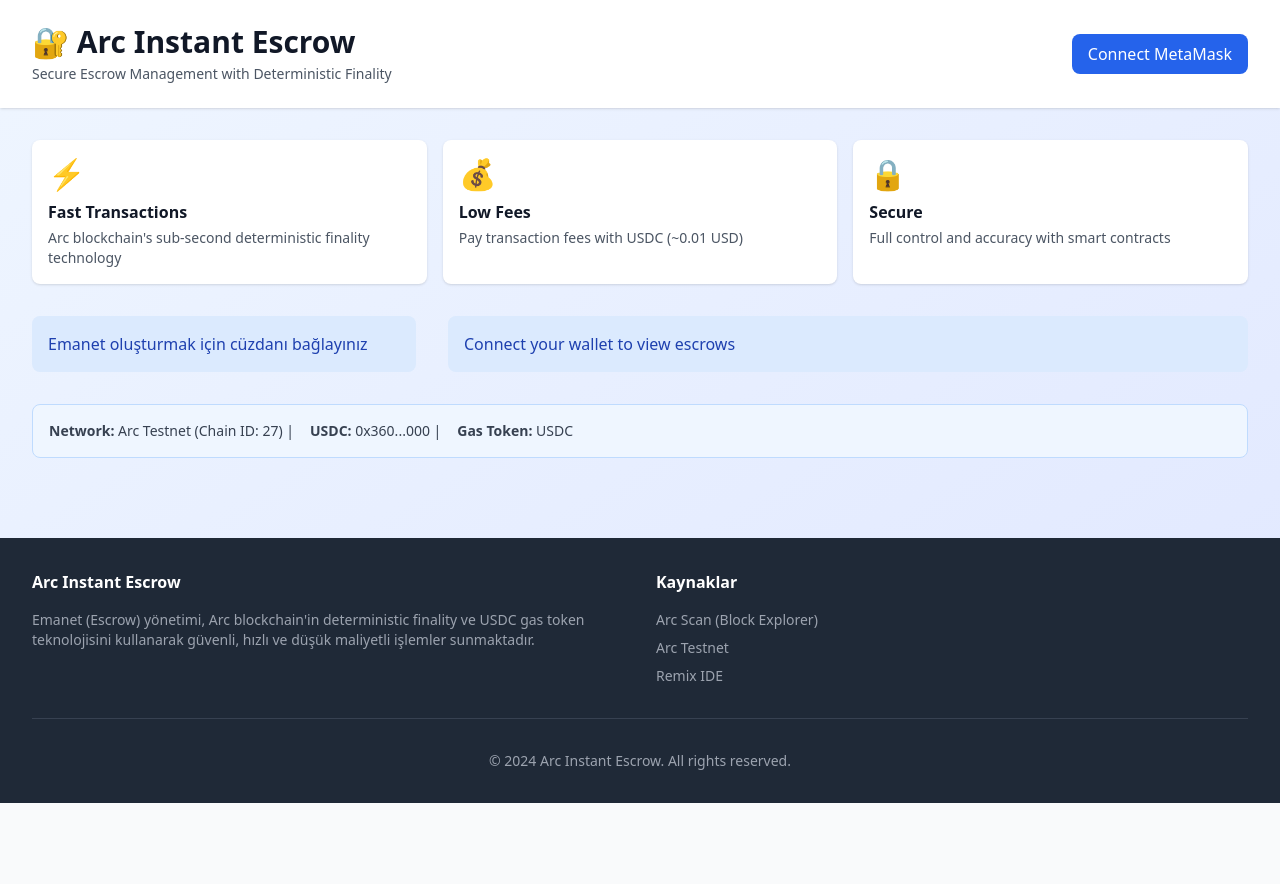
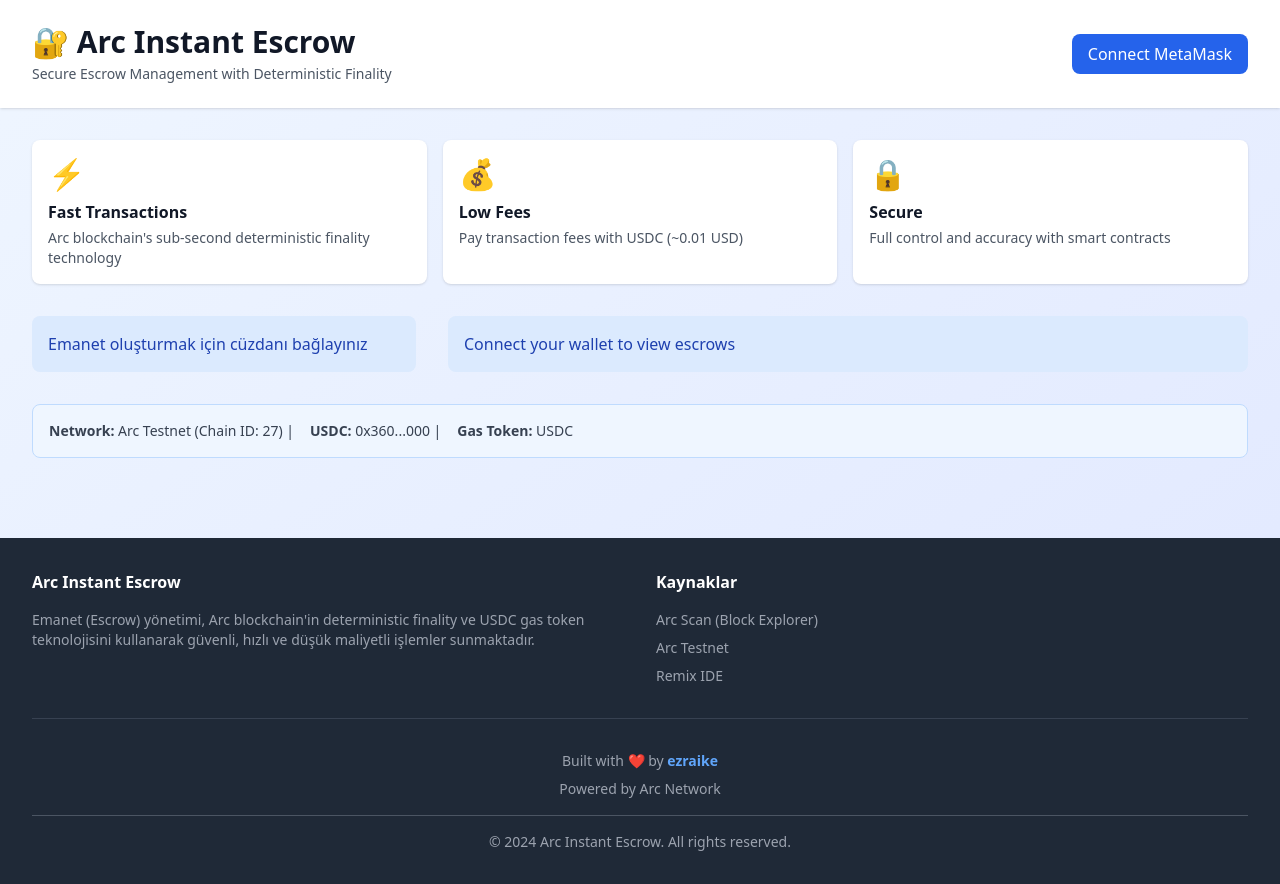
Before and after one commit to ezraike/instant-escrow-ui, a Next.js app: page / in a window 1280 px wide. Before the commit the page ends 803 px from the top, so only its background shows below. Built offline with nearby package versions, Linux system fonts and the light colour scheme.

Commit message:
feat: add creator attribution and Arc Network credit in footer

```diff
--- a/app/page.tsx
+++ b/app/page.tsx
@@ -125,7 +125,19 @@ export default function Home() {
               </div>
             </div>
             <div className="border-t border-gray-700 mt-8 pt-8 text-center text-gray-400 text-sm">
-              <p>© 2024 Arc Instant Escrow. All rights reserved.</p>
+              <p className="mb-2">
+                Built with ❤️ by{' '}
+                <a
+                  href="https://x.com/ezraike"
+                  target="_blank"
+                  rel="noopener noreferrer"
+                  className="text-blue-400 hover:text-blue-300 transition font-semibold"
+                >
+                  ezraike
+                </a>
+              </p>
+              <p className="mb-4">Powered by Arc Network</p>
+              <p className="border-t border-gray-600 pt-4">© 2024 Arc Instant Escrow. All rights reserved.</p>
             </div>
           </div>
         </footer>
```
